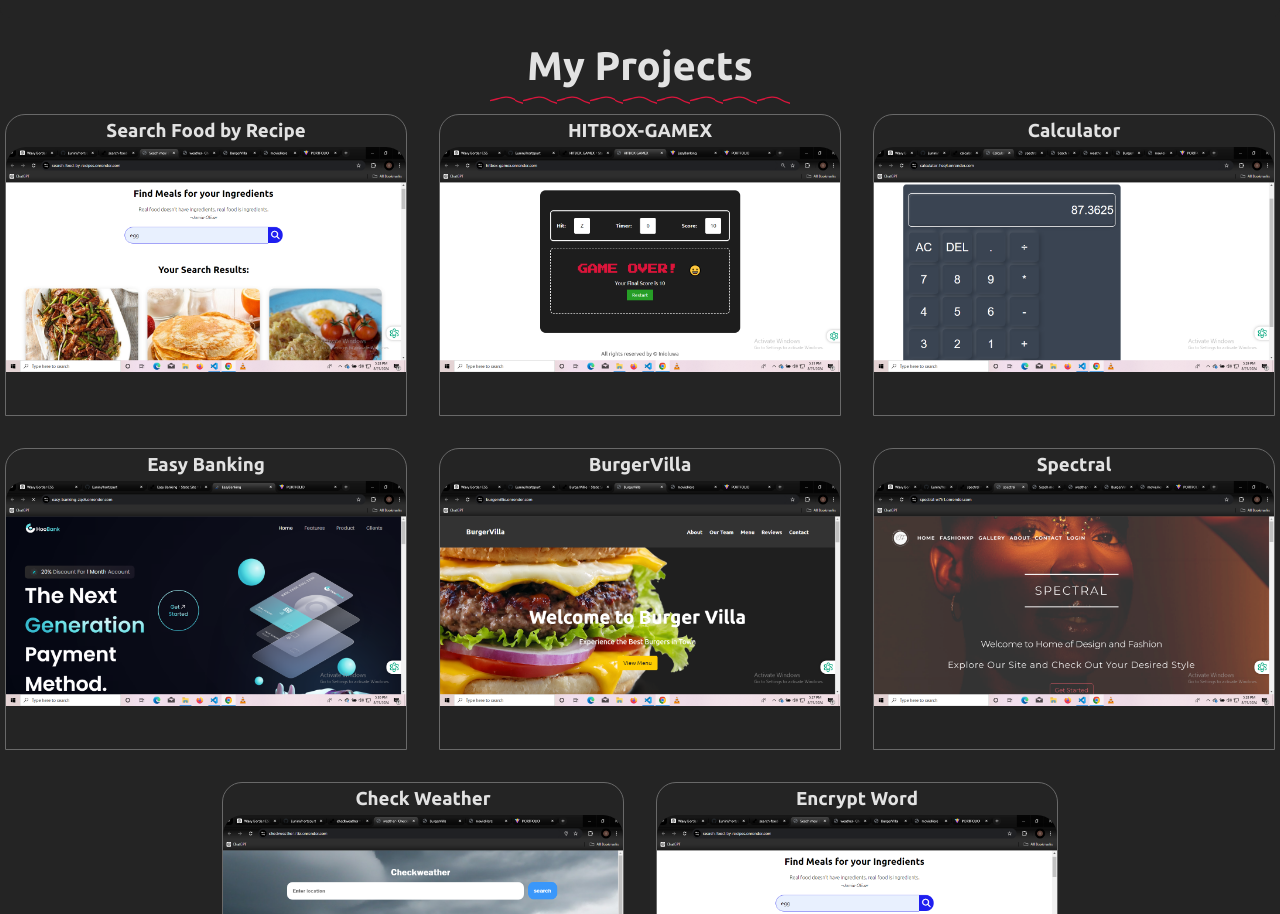
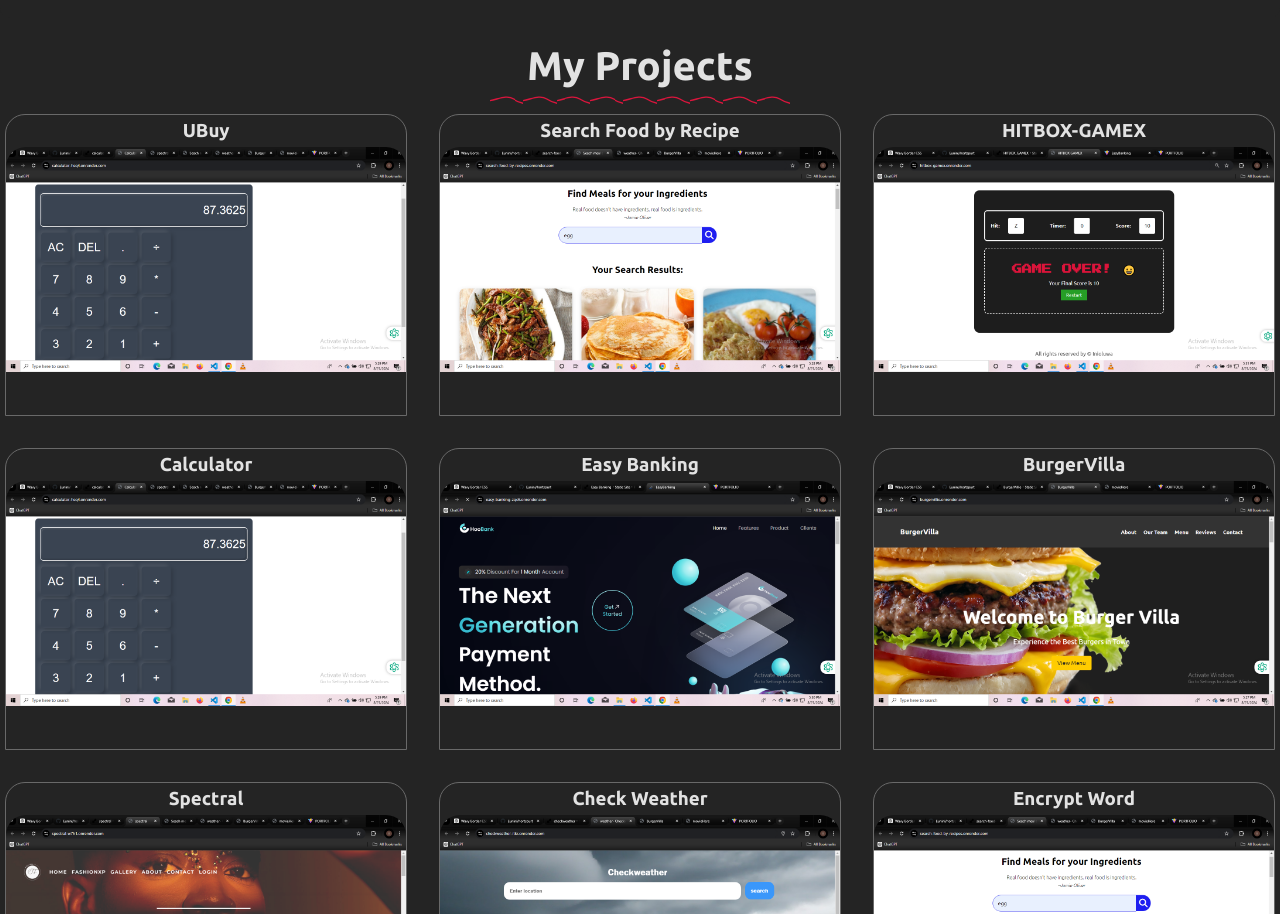
Before and after one commit to Eunini/portfolio, a React (Vite) app: page / in a window 1280 px wide. Shown: the part 980-1894 px from the top of the page. Built offline with nearby package versions, Linux system fonts and the light colour scheme.

Commit message:
Update projectData.js

```diff
--- a/src/constants/projectData.js
+++ b/src/constants/projectData.js
@@ -1,4 +1,11 @@
 const projects = [
+    {
+      title: 'UBuy',
+      description: 'A web application that allows users to buy mobile phone online',
+      img: '/images/3.png',
+      url: 'https://u-buy-six.vercel.app/',
+      sourceUrl: 'https://github.com/Eunini/UBuy'
+    },
     {
       title: 'Search Food by Recipe',
       description: 'A web application that allows users to search for recipes based on available ingredients, providing detailed instructions and video',
```
